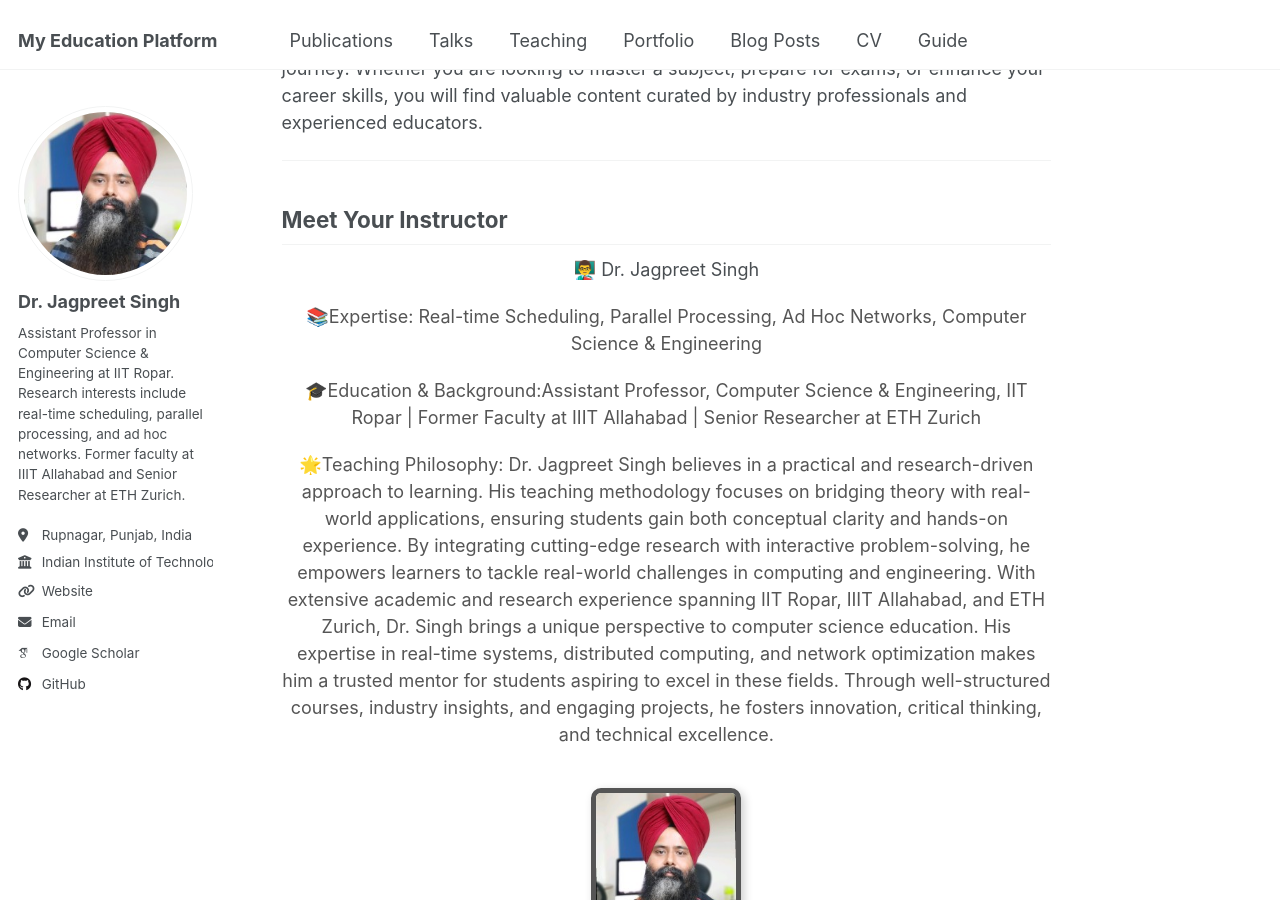
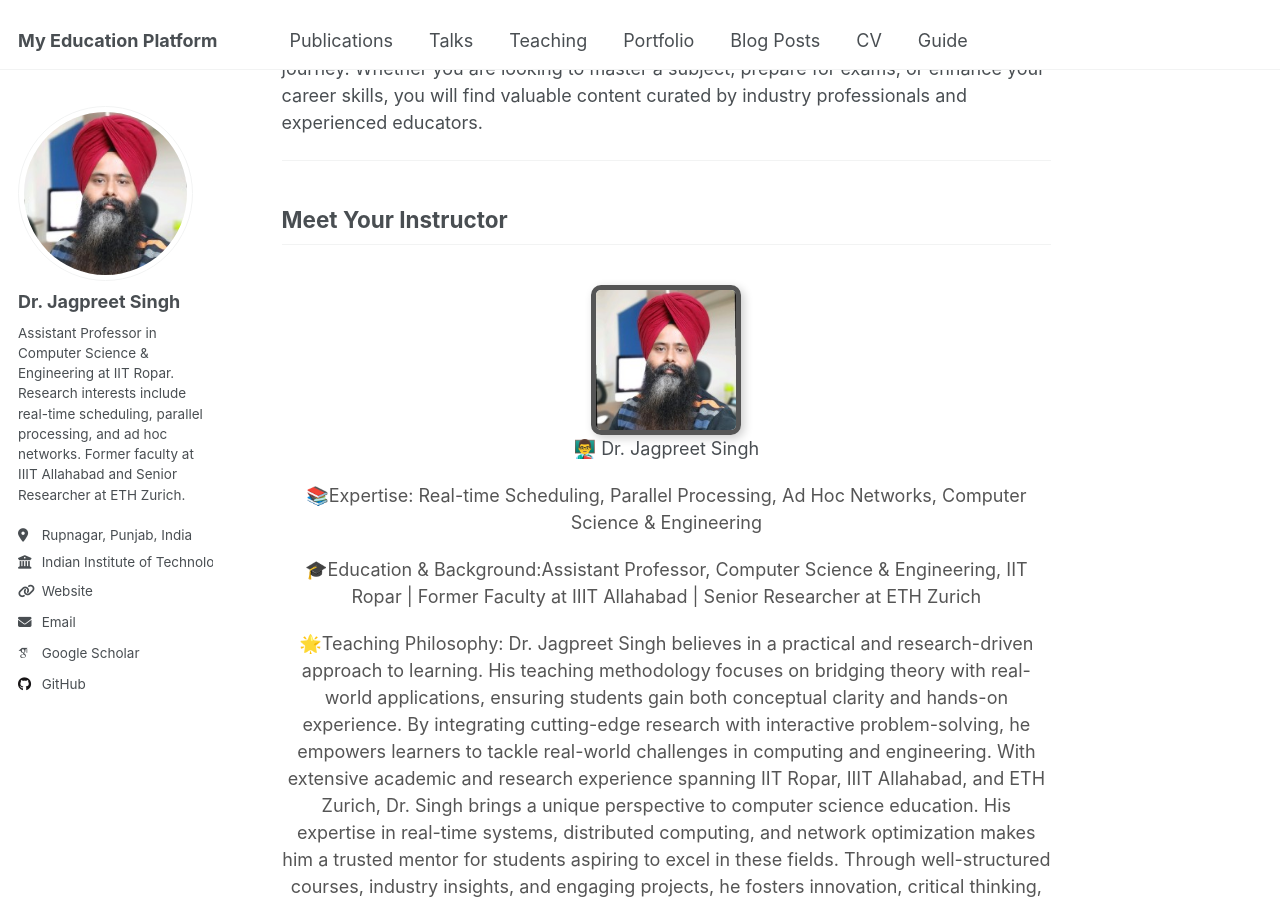
Before and after one commit to Sharma-eng-cli/Sharma-eng-cli.github.io, a Jekyll site: the page built from _pages/about.md, in a window 1280 px wide and 900 px high, scrolled down 402 px. Built offline with Jekyll 4.4.1, drawn with Linux system fonts in a browser that asks for light colours; some web fonts are replaced; comment, search, counter and statistics services are not loaded.

Commit message:
Updated image position

```diff
--- a/_pages/about.md
+++ b/_pages/about.md
@@ -22,8 +22,20 @@ With a strong focus on **academic excellence, skill development, and real-world
 🎓 **Education & Background:** Assistant Professor, Computer Science & Engineering, IIT Ropar | Former Faculty at IIIT Allahabad | Senior Researcher at ETH Zurich
 🌟 **Teaching Philosophy:** Dr. Jagpreet Singh believes in a practical and research-driven approach to learning. His teaching methodology focuses on bridging theory with real-world applications, ensuring students gain both conceptual clarity and hands-on experience. By integrating cutting-edge research with interactive problem-solving, he empowers learners to tackle real-world challenges in computing and engineering. -->
 ## Meet Your Instructor
+<!-- <div style="text-align: center; margin-top: 40px;">
+    <img src="images/1663669347612.jpg" alt="Instructor Photo"
+         style="border-radius: 10px; /* Square corners with slight rounding */
+                border: 5px solid #555; /* Darker border for contrast */
+                width: 150px; height: 150px;
+                object-fit: cover; box-shadow: 3px 3px 10px rgba(0, 0, 0, 0.2);">
+</div> -->
+<div style="display: flex; flex-direction: column; align-items: center; margin-bottom: 20px;text-align: center; margin-top: 40px;">
 
-<div style="display: flex; flex-direction: column; align-items: center; margin-bottom: 20px;">
+<img src="images/1663669347612.jpg" alt="Instructor Photo"
+         style="border-radius: 10px; /* Square corners with slight rounding */
+                border: 5px solid #555; /* Darker border for contrast */
+                width: 150px; height: 150px;
+                object-fit: cover; box-shadow: 3px 3px 10px rgba(0, 0, 0, 0.2);">
 
 👨‍🏫 Dr. Jagpreet Singh
 
@@ -43,18 +55,7 @@ With a strong focus on **academic excellence, skill development, and real-world
 
    With extensive academic and research experience spanning IIT Ropar, IIIT Allahabad, and ETH Zurich, Dr. Singh brings a unique perspective to computer science education. His expertise in real-time systems, distributed computing, and network optimization makes him a trusted mentor for students aspiring to excel in these fields. Through well-structured courses, industry insights, and engaging projects, he fosters innovation, critical thinking, and technical excellence.
 </div>
-
-<div style="text-align: center; margin-top: 40px;">
-    <img src="images/1663669347612.jpg" alt="Instructor Photo"
-         style="border-radius: 10px; /* Square corners with slight rounding */
-                border: 5px solid #555; /* Darker border for contrast */
-                width: 150px; height: 150px;
-                object-fit: cover; box-shadow: 3px 3px 10px rgba(0, 0, 0, 0.2);">
-</div>
-
 <br>
-
-
 Dr. Jagpreet Singh ensures that learning is both **engaging and impactful**.
 
  **🚀Join Dr. Singh’s courses to explore the future of computing with expert guidance!**
```
